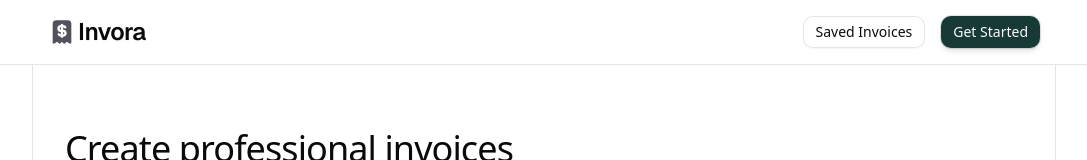
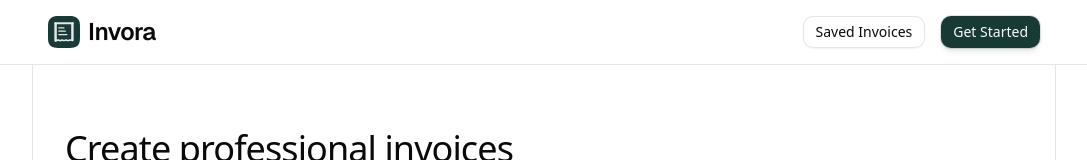
Before and after one commit to Navdeepannu/Invora, a Next.js app: page / in a window 1280 px wide. Shown: the top 160 px of the page, without its empty margins (96-1183 px from the left). Built offline with nearby package versions, Linux system fonts and the light colour scheme.

Commit message:
Logo update.

```diff
--- /dev/null
+++ b/components/home/logo.tsx
@@ -0,0 +1,45 @@
+import { cn } from "@/lib/utils";
+
+export default function Logo({ className }: { className?: string }) {
+  return (
+    <svg
+      viewBox="0 0 91 91"
+      fill="none"
+      xmlns="http://www.w3.org/2000/svg"
+      className={cn("block aspect-square shrink-0 size-8", className)}
+    >
+      <path
+        d="M0 38.4C0 24.9587 0 18.2381 2.61584 13.1042C4.9168 8.58834 8.58834 4.9168 13.1042 2.61584C18.2381 0 24.9587 0 38.4 0H52.6C66.0413 0 72.7619 0 77.8958 2.61584C82.4117 4.9168 86.0832 8.58834 88.3842 13.1042C91 18.2381 91 24.9587 91 38.4V52.6C91 66.0413 91 72.7619 88.3842 77.8958C86.0832 82.4117 82.4117 86.0832 77.8958 88.3842C72.7619 91 66.0413 91 52.6 91H38.4C24.9587 91 18.2381 91 13.1042 88.3842C8.58834 86.0832 4.9168 82.4117 2.61584 77.8958C0 72.7619 0 66.0413 0 52.6V38.4Z"
+        fill="#173B38"
+      />
+      <path
+        d="M18 20.8571C18 19.2792 19.2792 18 20.8571 18H70.1429C71.7208 18 73 19.2792 73 20.8571C73 22.4351 71.7208 23.7143 70.1429 23.7143H20.8571C19.2792 23.7143 18 22.4351 18 20.8571Z"
+        fill="#E6E6E6"
+      />
+      <path
+        d="M21.5357 18C23.4884 18 25.0714 19.583 25.0714 21.5357V69.4643C25.0714 71.417 23.4884 73 21.5357 73C19.583 73 18 71.417 18 69.4643V21.5357C18 19.583 19.583 18 21.5357 18Z"
+        fill="#E6E6E6"
+      />
+      <path
+        d="M69.4643 71.5713C67.5116 71.5713 65.9286 69.9883 65.9286 68.0356V21.5356C65.9286 19.5829 67.5116 17.9999 69.4643 17.9999C71.417 17.9999 73 19.5829 73 21.5356V68.0356C73 69.9883 71.417 71.5713 69.4643 71.5713Z"
+        fill="#E6E6E6"
+      />
+      <path
+        d="M20.2871 71.5643C19.1852 69.8471 20.1498 67.5587 22.1485 67.1484L28.1009 65.9265C29.4393 65.6518 30.8319 65.878 32.0145 66.5621C33.5742 67.4644 35.4737 67.5574 37.1141 66.8118L37.4214 66.6721C39.0598 65.9274 40.9402 65.9274 42.5786 66.6721L42.8396 66.7908C44.5394 67.5634 46.4805 67.6101 48.2154 66.92L49.0225 66.599C50.7879 65.8969 52.7633 65.9444 54.4929 66.7306C56.2727 67.5396 58.3101 67.5654 60.1098 66.8019L61.105 66.3797C62.449 65.8095 63.9446 65.7031 65.3557 66.0773L70.4962 67.4403C71.6142 67.7367 72.2154 68.9497 71.7744 70.0189C71.5555 70.5494 71.11 70.9537 70.5607 71.1202L70.0247 71.2826C69.4048 71.4704 68.7417 71.4591 68.1287 71.2501L67.1976 70.9326C66.3614 70.6476 65.4736 70.546 64.5947 70.6348L63.251 70.7705C62.68 70.8282 62.1149 70.9349 61.5622 71.0895L59.8831 71.5592C58.1819 72.0351 56.385 72.0518 54.6753 71.6077L54.142 71.4692C52.5937 71.0671 50.9716 71.0422 49.4118 71.3967L47.8739 71.7462C46.3141 72.1007 44.692 72.0759 43.1437 71.6737L42.5267 71.5135C40.8795 71.0856 39.1423 71.1571 37.5357 71.7188C35.8183 72.3193 33.9546 72.3586 32.2134 71.8309L31.8806 71.7301C30.0048 71.1617 28.0003 71.1779 26.134 71.7768L23.2533 72.701C22.6536 72.8934 22.0038 72.8557 21.4305 72.5951C20.9863 72.3932 20.6098 72.0673 20.3463 71.6566L20.2871 71.5643Z"
+        fill="#E6E6E6"
+      />
+      <path
+        d="M29 34.0713C29 33.0851 29.7995 32.2856 30.7857 32.2856H45.2857C46.2719 32.2856 47.0714 33.0851 47.0714 34.0713C47.0714 35.0575 46.2719 35.857 45.2857 35.857H30.7857C29.7995 35.857 29 35.0575 29 34.0713Z"
+        fill="#E6E6E6"
+      />
+      <path
+        d="M29 43.3571C29 42.3709 29.7995 41.5714 30.7857 41.5714H49.2143C50.2005 41.5714 51 42.3709 51 43.3571C51 44.3434 50.2005 45.1429 49.2143 45.1429H30.7857C29.7995 45.1429 29 44.3434 29 43.3571Z"
+        fill="#E6E6E6"
+      />
+      <path
+        d="M29 52.643C29 51.6568 29.7995 50.8573 30.7857 50.8573H53.9286C54.9148 50.8573 55.7143 51.6568 55.7143 52.643C55.7143 53.6292 54.9148 54.4287 53.9286 54.4287H30.7857C29.7995 54.4287 29 53.6292 29 52.643Z"
+        fill="#E6E6E6"
+      />
+    </svg>
+  );
+}
--- a/components/home/navbar.tsx
+++ b/components/home/navbar.tsx
@@ -1,8 +1,8 @@
 "use client";
 import { Button } from "@/components/ui/button";
-import { IconReceiptDollarFilled } from "@tabler/icons-react";
 import Link from "next/link";
 import { usePathname, useRouter } from "next/navigation";
+import Logo from "./logo";
 
 export default function HeaderOne() {
   return (
@@ -25,11 +25,11 @@ export const DesktopNavbar = () => {
         }`}
       >
         <div
-          className="flex items-center gap-0.5 cursor-pointer"
+          className="flex items-center gap-2 cursor-pointer"
           onClick={() => router.push("/")}
         >
-          <IconReceiptDollarFilled className="size-7 text-zinc-600 " />
-          <span className="tracking-tight font-sans font-semibold text-2xl text-shadow-2xs text-shadow-accent">
+          <Logo />
+          <span className="tracking-tight font-sans font-semibold text-2xl leading-none text-shadow-2xs text-shadow-accent">
             Invora
           </span>
         </div>
```
Also changed, not shown: public/Invora-logo.svg (added).
